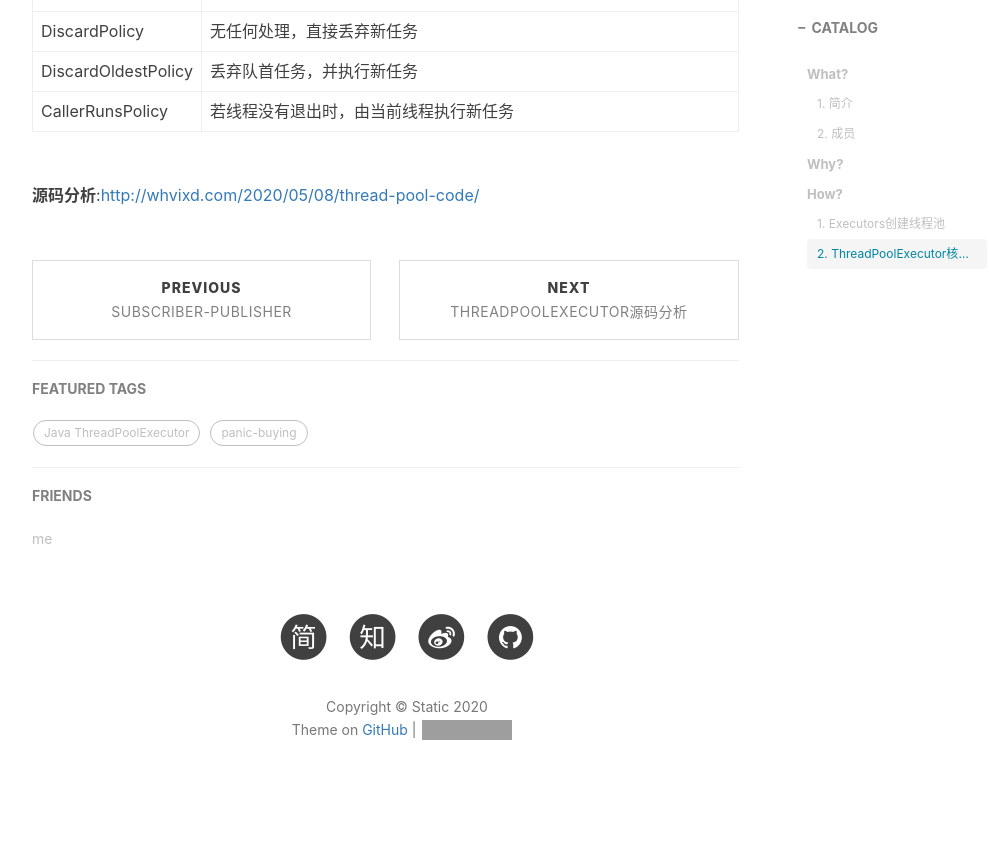
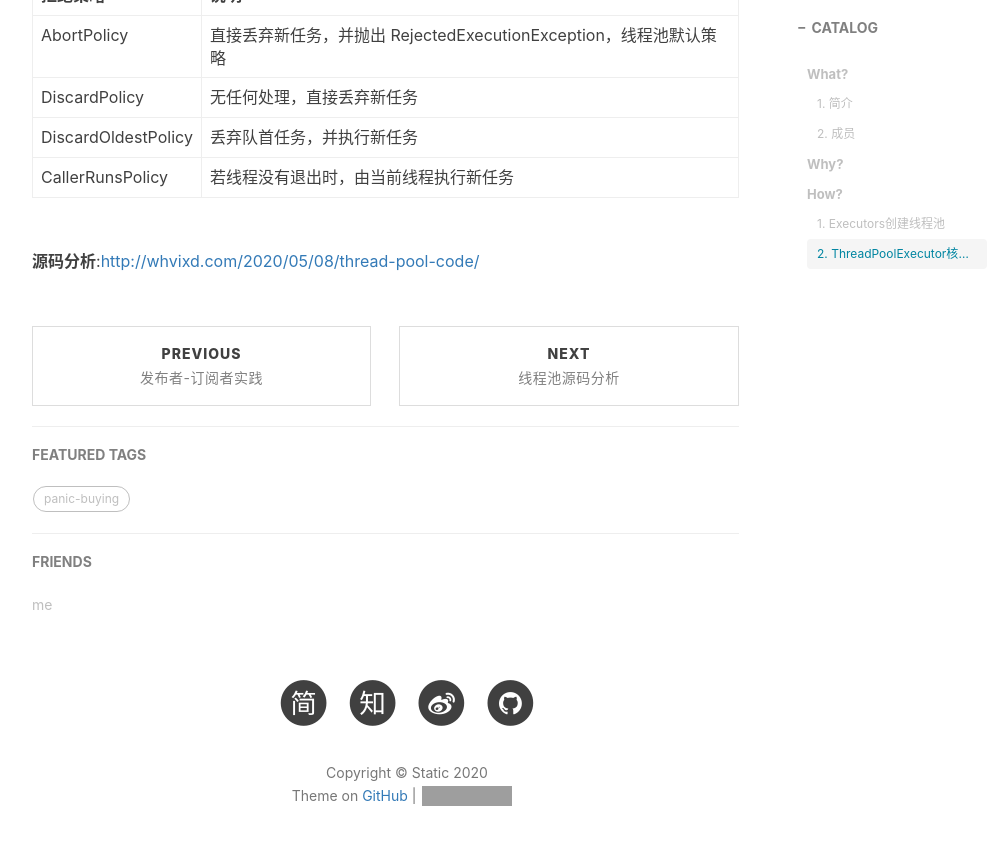
Before and after one commit to whvixd/qilixiang.github.io, a Jekyll site: the page built from _posts/2020-05-07-thread-pool.md, in a window 1280 px wide and 900 px high, scrolled down 3303 px. Shown: the top 845 px of the window, without its empty margins (233-1222 px from the left). Built offline with Jekyll 4.4.1, drawn with Linux system fonts in a browser that asks for light colours; nearby versions of some CDN libraries; comment, search, counter and statistics services are not loaded; some of the changed text lies outside the part shown; grey boxes are pictures that could not be loaded.

Commit message:
修改博客标题

```diff
--- a/_posts/2020-04-29-subscriber-publisher.md
+++ b/_posts/2020-04-29-subscriber-publisher.md
@@ -1,6 +1,6 @@
 ---
 layout:     post
-title:      subscriber-publisher
+title:      发布者-订阅者实践
 subtitle:   subscriber-publisher
 date:       2020-04-29
 author:     Static
--- a/_posts/2020-05-07-thread-pool.md
+++ b/_posts/2020-05-07-thread-pool.md
@@ -1,13 +1,13 @@
 ---
 layout:     post
-title:      ThreadPoolExecutor
-subtitle:
+title:      线程池
+subtitle:   ThreadPoolExecutor
 date:       2020-05-07
 author:     Static
 header-img: img/bg/black.jpg
 catalog: true
 tags:
-    - Java ThreadPoolExecutor
+    - ThreadPoolExecutor
 
 ---
 ## What?
```
Also changed, not shown: _posts/2020-03-27-restful-client.md (+2 -2 lines), _posts/2020-05-08-thread-pool-code.md (+2 -2 lines).
